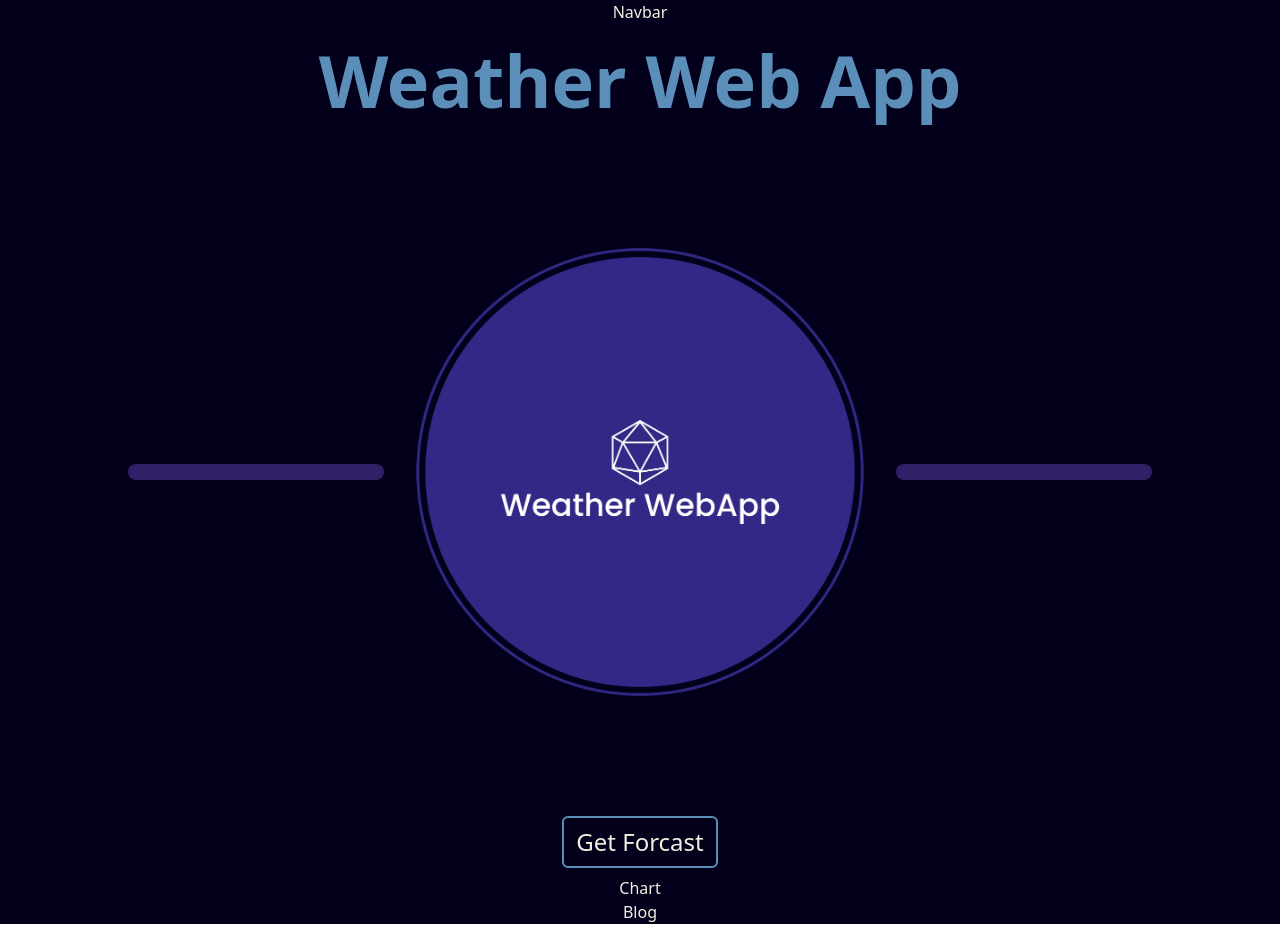
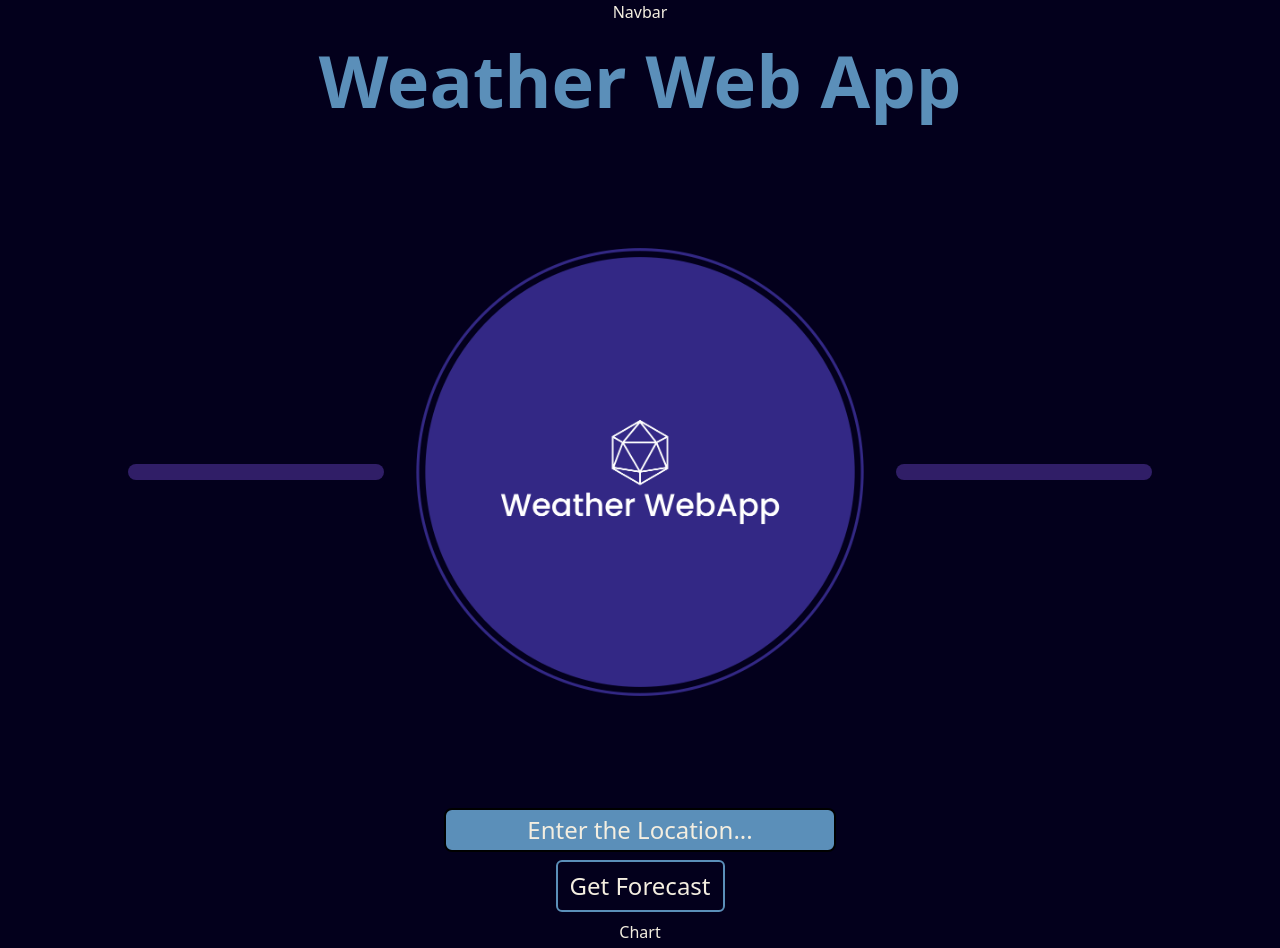
Before and after one commit to kumaarakg/C-03-Weather-Web-App, a React (Vite) app: page / in a window 1280 px wide. Shown: the top 948 px of the page. Before the commit the page ends 924 px from the top, so only its background shows below. Built offline with nearby package versions, Linux system fonts and the light colour scheme.

Commit message:
Added input for search

```diff
--- a/src/assets/componenets/Input.jsx
+++ b/src/assets/componenets/Input.jsx
@@ -1,16 +1,30 @@
-const query = "Paris";
-
-
+import { useState } from "react";
+import styles from "../../styles";
 const Input = () => {
+    const [location, setLocation] = useState("");
+    const [data, setData] = useState("");
     const getWeather = () => {
-        fetch("https://api.weatherapi.com/v1/forecast.json?key=cd8187028e6f488182a52355231105&q=" + query + "&days=1&aqi=yes&alerts=yes")
+        fetch("https://api.weatherapi.com/v1/forecast.json?key=cd8187028e6f488182a52355231105&q=" + location + "&days=1&aqi=yes&alerts=yes")
             .then((response) => response.json())
-            .then((json) => console.log(json))
-
+            .then((json) => setData(json))
     }
     return (
         <>
-            <button className="px-3 py-2 m-2 bg-transparent border-2 border-secondary rounded-md text-2xl text-offWhite hover:border-slate-700 transition-all hover:translate-x-0.5 hover:-translate-y-0.5 delay-100 ease-in-out" onClick={getWeather}>Get Forcast</button>
+            <form>
+                <input
+                    type="text"
+                    value={name}
+                    className={styles.textbox}
+                    placeholder="Enter the Location..."
+                    onChange={(e) => setLocation(e.target.value)}
+                />
+            </form>
+            <button className={styles.btn} onClick={getWeather}>Get Forecast</button>
+            {
+                data != "" && (
+                    <p className="text-offWhite"> {JSON.stringify(data)} </p>
+                )
+            }
         </>
 
     )
--- /dev/null
+++ b/src/styles.js
@@ -0,0 +1,5 @@
+const styles = {
+    btn: "px-3 py-2 m-2 bg-transparent border-2 border-secondary rounded-md text-2xl text-offWhite hover:border-slate-700 transition-all hover:translate-x-0.5 hover:-translate-y-0.5 delay-100 ease-in-out",
+    textbox:"w-auto bg-secondary rounded-lg border-2 border-black h-[5vh] text-2xl text-black p-5 placeholder-offWhite text-center"
+}
+export default styles
```
